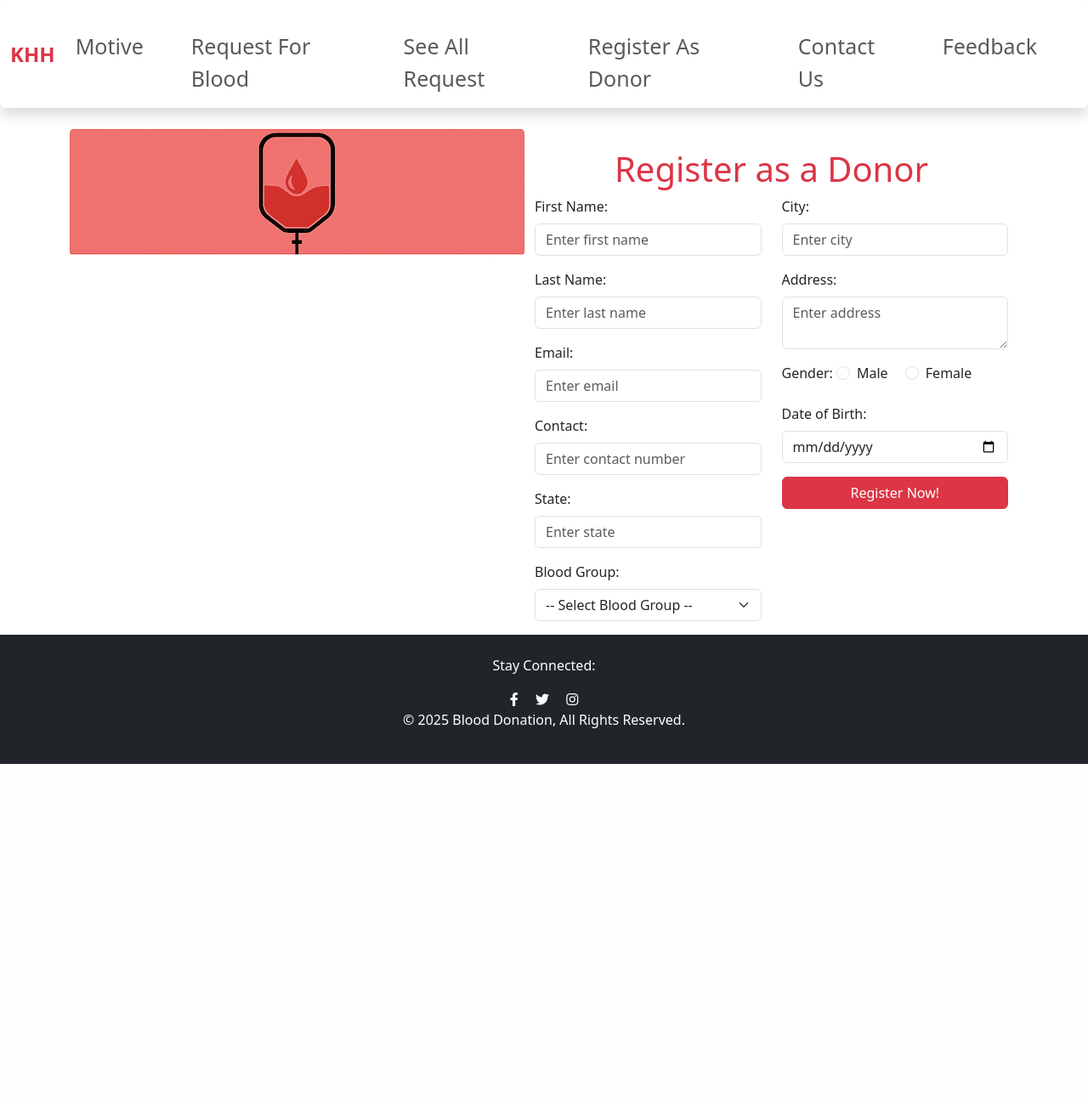
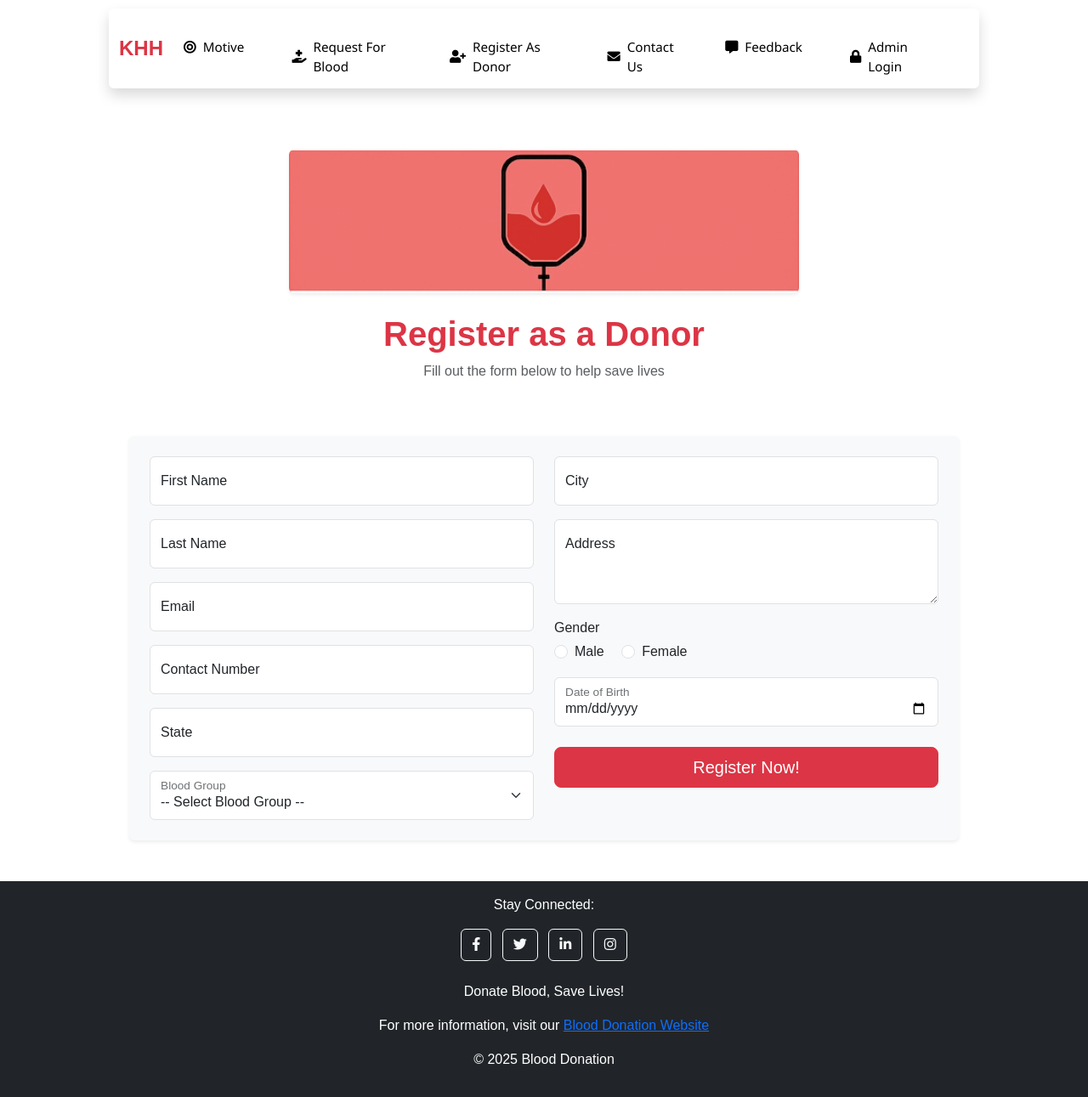
Before and after one commit to harvinder52/Blood-Donation-management-system, a Django app: page /registerasdonor/ in a window 1280 px wide. Shown: the whole page at 85% size. Before the commit the page ends 899 px from the top, so only its background shows below. Run offline with Django 5.2, Linux system fonts and the light colour scheme; parts of the project's set-up code (start-up, migrations or seed data) failed here and were passed over.

Commit message:
fixed login

```diff
--- a/templates/base.html
+++ b/templates/base.html
@@ -75,18 +75,8 @@
               id="navbarRight"
             >
               <ul class="navbar-nav mb-2 mb-sm-0">
-                {% if user.is_authenticated %} {% if user.is_superuser %}
-                <!-- Admin Only -->
-                <li class="nav-item">
-                  <a
-                    class="nav-link d-flex align-items-center gap-2"
-                    href="{% url 'admin_dashboard' %}"
-                  >
-                    <i class="fas fa-user-shield"></i> Admin Dashboard
-                  </a>
-                </li>
-                {% else %}
-                <!-- Normal User Only -->
+                {% if 'logged_in_user' in request.session %}
+                <!-- Normal user is logged in, show these links -->
                 <li class="nav-item">
                   <a
                     class="nav-link d-flex align-items-center gap-2"
@@ -104,7 +94,6 @@
                     Blood
                   </a>
                 </li>
-
                 <li class="nav-item">
                   <a
                     class="nav-link d-flex align-items-center gap-2"
@@ -129,9 +118,24 @@
                     <i class="fas fa-comment-alt"></i> Feedback
                   </a>
                 </li>
-                {% endif %}
-
-                <!-- Common Logout -->
+                <li class="nav-item ms-2">
+                  <a
+                    class="btn btn-danger text-white d-flex align-items-center gap-2"
+                    href="{% url 'logout' %}"
+                  >
+                    <i class="fas fa-sign-out-alt"></i> Logout
+                  </a>
+                </li>
+                {% elif user.is_authenticated %}
+                <!-- Admin is logged in, show admin-specific links -->
+                <li class="nav-item">
+                  <a
+                    class="nav-link d-flex align-items-center gap-2"
+                    href="{% url 'admin_dashboard' %}"
+                  >
+                    <i class="fas fa-user-shield"></i> Admin Dashboard
+                  </a>
+                </li>
                 <li class="nav-item ms-2">
                   <a
                     class="btn btn-danger text-white d-flex align-items-center gap-2"
@@ -141,7 +145,7 @@
                   </a>
                 </li>
                 {% else %}
-                <!-- Guest Only -->
+                <!-- Guest, show these links -->
                 <li class="nav-item">
                   <a
                     class="nav-link d-flex align-items-center gap-2"
@@ -159,7 +163,6 @@
                     Blood
                   </a>
                 </li>
-
                 <li class="nav-item">
                   <a
                     class="nav-link d-flex align-items-center gap-2"
--- a/templates/registerasdonor.html
+++ b/templates/registerasdonor.html
@@ -1,164 +1,83 @@
-{% load static %}
-<!DOCTYPE html>
-<html lang="en">
-  <head>
-    <meta charset="UTF-8" />
-    <meta name="viewport" content="width=device-width, initial-scale=1.0" />
-    <title>Blood Donation</title>
-
-    <!-- Bootstrap CSS -->
-    <link
-      href="https://cdn.jsdelivr.net/npm/bootstrap@5.3.2/dist/css/bootstrap.min.css"
-      rel="stylesheet"
-    />
-    <script src="https://cdn.jsdelivr.net/npm/bootstrap@5.3.2/dist/js/bootstrap.bundle.min.js"></script>
-
-    <!-- FontAwesome -->
-    <link
-      rel="stylesheet"
-      href="https://cdnjs.cloudflare.com/ajax/libs/font-awesome/5.15.4/css/all.min.css"
-    />
-
-    <!-- Static CSS and JS -->
-    <link rel="stylesheet" href="{% static 'css/logo.css' %}" />
-    <script src="{% static 'js/register.js' %}"></script>
-
-    <!-- Favicon -->
-    <link
-      rel="shortcut icon"
-      href="{% static 'images/logo.jpg' %}"
-      type="image/x-icon"
-    />
-  </head>
-
-  <body>
-    <!-- Navbar -->
-    <nav class="navbar navbar-expand-sm navbar-light bg-white shadow rounded">
-      <div class="container-fluid">
-        <a class="navbar-brand fw-bold text-danger fs-4" href="#">KHH</a>
-        <button
-          class="navbar-toggler"
-          type="button"
-          data-bs-toggle="collapse"
-          data-bs-target="#navbarRight"
-          aria-controls="navbarRight"
-          aria-expanded="false"
-          aria-label="Toggle navigation"
-        >
-          <span class="navbar-toggler-icon"></span>
-        </button>
-        <div
-          class="collapse navbar-collapse justify-content-end"
-          id="navbarRight"
-        >
-          <ul class="navbar-nav mb-2 mb-sm-0">
-            <li class="nav-item">
-              <a class="nav-link" href="{% url 'motive' %}">Motive</a>
-            </li>
-            <li class="nav-item">
-              <a class="nav-link" href="{% url 'request_for_blood' %}"
-                >Request For Blood</a
-              >
-            </li>
-            <li class="nav-item">
-              <a class="nav-link" href="{% url 'see_all_request' %}"
-                >See All Request</a
-              >
-            </li>
-            <li class="nav-item">
-              <a class="nav-link" href="{% url 'register_as_donor' %}"
-                >Register As Donor</a
-              >
-            </li>
-            <li class="nav-item">
-              <a class="nav-link" href="{% url 'contactus' %}">Contact Us</a>
-            </li>
-            <li class="nav-item">
-              <a class="nav-link" href="{% url 'feedback' %}">Feedback</a>
-            </li>
-          </ul>
-        </div>
-      </div>
-    </nav>
-
-    <!-- Hero Section -->
-    <div class="container mt-4">
+{% extends 'base.html' %} {% block content %}
+<div class="container py-5">
+  <div class="d-flex flex-column align-items-center text-center mb-5">
+    <div style="max-width: 600px; width: 100%">
       <img
         src="{% static 'images/image30.png' %}"
         alt="Blood Donation"
-        class="img-fluid rounded"
+        class="img-fluid rounded shadow-sm w-100"
       />
     </div>
+    <h1 class="mt-4 text-danger fw-bold">Register as a Donor</h1>
+    <p class="text-muted">Fill out the form below to help save lives</p>
+  </div>
 
-    <!-- Form Section -->
-    <div class="container mt-5">
-      <h1 class="text-center text-danger">Register as a Donor</h1>
-      <form name="myform1" method="POST" action="">
+  <form
+    name="myform1"
+    method="POST"
+    action=""
+    class="bg-light p-4 rounded shadow-sm"
+  >
     {% csrf_token %}
-        <div class="row">
+    <div class="row g-4">
+      <!-- Left column -->
       <div class="col-md-6">
-            <div class="mb-3">
-              <label for="FirstName" class="form-label">First Name:</label>
+        <div class="form-floating mb-3">
           <input
             type="text"
             class="form-control"
             id="FirstName"
             name="first_name"
-                placeholder="Enter first name"
+            placeholder="First Name"
             required
           />
+          <label for="FirstName">First Name</label>
         </div>
-
-            <div class="mb-3">
-              <label for="LastName" class="form-label">Last Name:</label>
+        <div class="form-floating mb-3">
           <input
             type="text"
             class="form-control"
             id="LastName"
             name="last_name"
-                placeholder="Enter last name"
+            placeholder="Last Name"
             required
           />
+          <label for="LastName">Last Name</label>
         </div>
-
-            <div class="mb-3">
-              <label for="Email" class="form-label">Email:</label>
+        <div class="form-floating mb-3">
           <input
             type="email"
             class="form-control"
             id="Email"
             name="email"
-                placeholder="Enter email"
+            placeholder="Email"
             required
           />
+          <label for="Email">Email</label>
         </div>
-
-            <div class="mb-3">
-              <label for="Contact" class="form-label">Contact:</label>
+        <div class="form-floating mb-3">
           <input
             type="text"
             class="form-control"
             id="Contact"
             name="contact_number"
-                placeholder="Enter contact number"
+            placeholder="Contact"
             required
           />
+          <label for="Contact">Contact Number</label>
         </div>
-
-            <div class="mb-3">
-              <label for="State" class="form-label">State:</label>
+        <div class="form-floating mb-3">
           <input
             type="text"
             class="form-control"
             id="State"
             name="state"
-                placeholder="Enter state"
+            placeholder="State"
             required
           />
+          <label for="State">State</label>
         </div>
-
-            <div class="mb-3">
-              <label for="bloodgroup" class="form-label">Blood Group:</label>
+        <div class="form-floating">
           <select
             class="form-select"
             id="bloodgroup"
@@ -175,34 +94,35 @@
             <option value="O+">O+</option>
             <option value="O−">O−</option>
           </select>
+          <label for="bloodgroup">Blood Group</label>
         </div>
       </div>
 
+      <!-- Right column -->
       <div class="col-md-6">
-            <div class="mb-3">
-              <label for="City" class="form-label">City:</label>
+        <div class="form-floating mb-3">
           <input
             type="text"
             class="form-control"
             id="City"
             name="city"
-                placeholder="Enter city"
+            placeholder="City"
             required
           />
+          <label for="City">City</label>
         </div>
-
-            <div class="mb-3">
-              <label for="Address" class="form-label">Address:</label>
+        <div class="form-floating mb-3">
           <textarea
             class="form-control"
+            placeholder="Address"
             id="Address"
             name="address"
-                placeholder="Enter address"
+            style="height: 100px"
           ></textarea>
+          <label for="Address">Address</label>
         </div>
-
         <div class="mb-3">
-              <label for="Gender" class="form-label">Gender:</label>
+          <label class="form-label d-block mb-1">Gender</label>
           <div class="form-check form-check-inline">
             <input
               class="form-check-input"
@@ -224,9 +144,7 @@
             <label class="form-check-label" for="Female">Female</label>
           </div>
         </div>
-
-            <div class="mb-3">
-              <label for="DateOfBirth" class="form-label">Date of Birth:</label>
+        <div class="form-floating mb-4">
           <input
             type="date"
             class="form-control"
@@ -234,32 +152,15 @@
             name="date_of_birth"
             required
           />
+          <label for="DateOfBirth">Date of Birth</label>
         </div>
-
-            <button type="submit" class="btn btn-danger w-100">
+        <button type="submit" class="btn btn-danger btn-lg w-100">
           Register Now!
         </button>
       </div>
     </div>
   </form>
 </div>
-
-    <!-- Footer -->
-    <footer class="bg-dark text-white text-center py-4">
-      <p>Stay Connected:</p>
-      <div class="social-icons">
-        <a href="https://www.facebook.com" class="text-white me-3"
-          ><i class="fab fa-facebook-f"></i
-        ></a>
-        <a href="https://www.twitter.com" class="text-white me-3"
-          ><i class="fab fa-twitter"></i
-        ></a>
-        <a href="https://www.instagram.com" class="text-white"
-          ><i class="fab fa-instagram"></i
-        ></a>
-      </div>
-      <p>&copy; 2025 Blood Donation, All Rights Reserved.</p>
-    </footer>
 
 <!-- Success Modal -->
 <div
@@ -284,11 +185,7 @@
       </div>
       <div class="modal-body">Thank you for registering as a donor!</div>
       <div class="modal-footer">
-            <button
-              type="button"
-              class="btn btn-success"
-              data-bs-dismiss="modal"
-            >
+        <button type="button" class="btn btn-success" data-bs-dismiss="modal">
           Close
         </button>
       </div>
@@ -299,12 +196,8 @@
 {% if show_modal %}
 <script>
   window.addEventListener("load", function () {
-        var successModal = new bootstrap.Modal(
-          document.getElementById("successModal")
-        );
-        successModal.show();
+    const modal = new bootstrap.Modal(document.getElementById("successModal"));
+    modal.show();
   });
 </script>
-    {% endif %}
-  </body>
-</html>
+{% endif %} {% endblock %}
```
Also changed, not shown: templates/requestforblood.html (+59 -65 lines), db.sqlite3, static/images/bloodgif.gif (renamed from static/images/blood gif.gif). Lines whose indentation alone changed are shown as unchanged.
